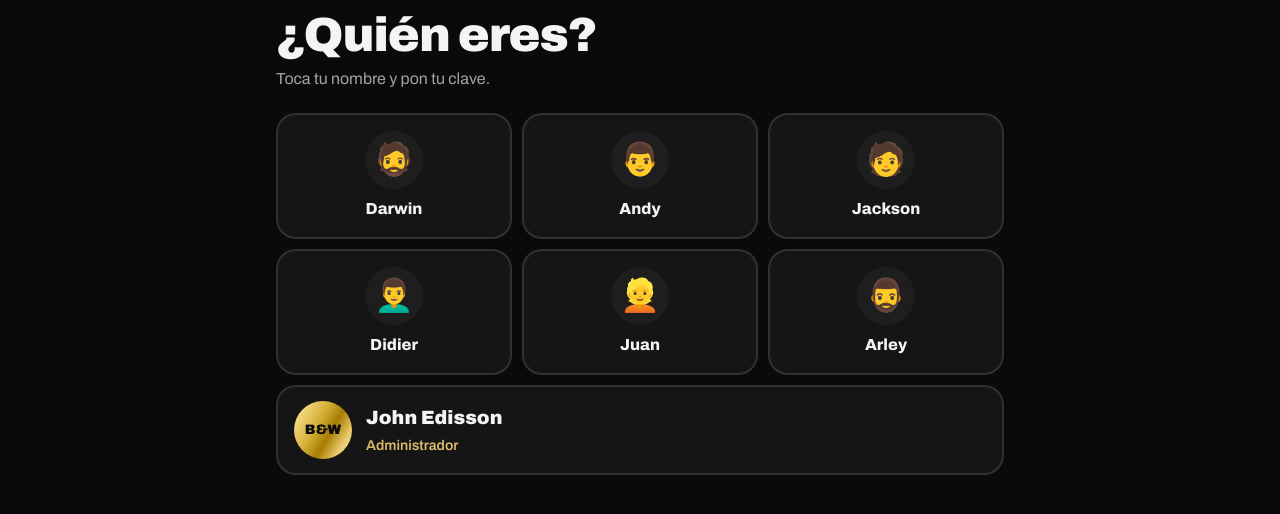
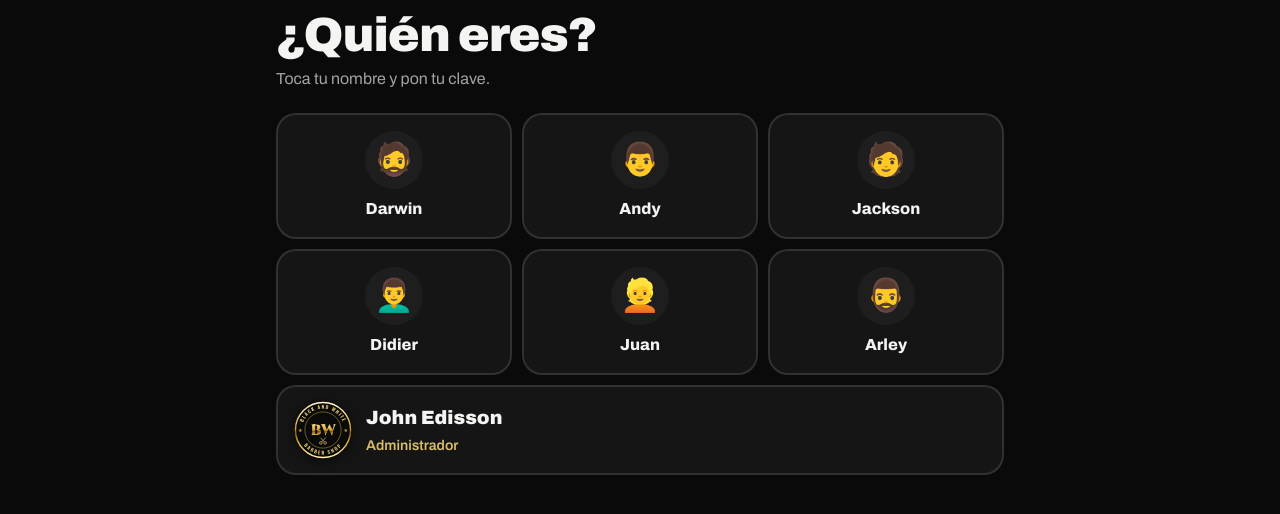
Before and after one commit to JonathanMosquera2/blackandwhite-barbershop, a plain HTML site: page site/panel.html in a window 1280 px wide. Shown: the part 78-592 px from the top of the page. Drawn offline with nearby package versions, Linux system fonts and the light colour scheme; a web font is replaced by a local one.

Commit message:
Add files via upload

```diff
--- a/site/panel.css
+++ b/site/panel.css
@@ -241,3 +241,5 @@ button { font: inherit; color: inherit; }
 @media (min-width: 900px) { .brand-lock { font-size: 28px; } }
 
 .bar-brand { align-items: center; }
+
+.avatar-sello { background: none; padding: 0; border: 0; filter: drop-shadow(0 2px 6px rgba(0,0,0,.6)); }
--- a/site/panel.js
+++ b/site/panel.js
@@ -20,7 +20,7 @@ function renderWho() {
     const tiles = CONFIG.barbers.map((b) =>
         `<button type="button" class="who-btn" data-who="${esc(b.id)}"><span class="avatar">${avatar(b)}</span><strong>${esc(b.name)}</strong></button>`).join("");
     const owner = `<button type="button" class="who-btn who-owner" data-who="owner">
-        <span class="avatar avatar-gold">B&amp;W</span><span><strong>${esc(CONFIG.ownerName || "Administrador")}</strong><span class="who-role">Administrador</span></span></button>`;
+        <svg class="avatar avatar-sello" viewBox="0 0 120 120" aria-hidden="true"><use href="#sello"/></svg><span><strong>${esc(CONFIG.ownerName || "Administrador")}</strong><span class="who-role">Administrador</span></span></button>`;
     $("#who").innerHTML = tiles + owner;
     $("#who").addEventListener("click", (e) => {
         const b = e.target.closest(".who-btn"); if (!b) return;
```
Also changed, not shown: site/fonts/cinzel-latin-900-normal.woff2 (added), site/fonts/oswald-latin-600-normal.woff2 (added), site/fonts/pirata-one-latin-400-normal.woff2 (added), site/fonts/unifrakturcook-latin-700-normal.woff2 (added).
